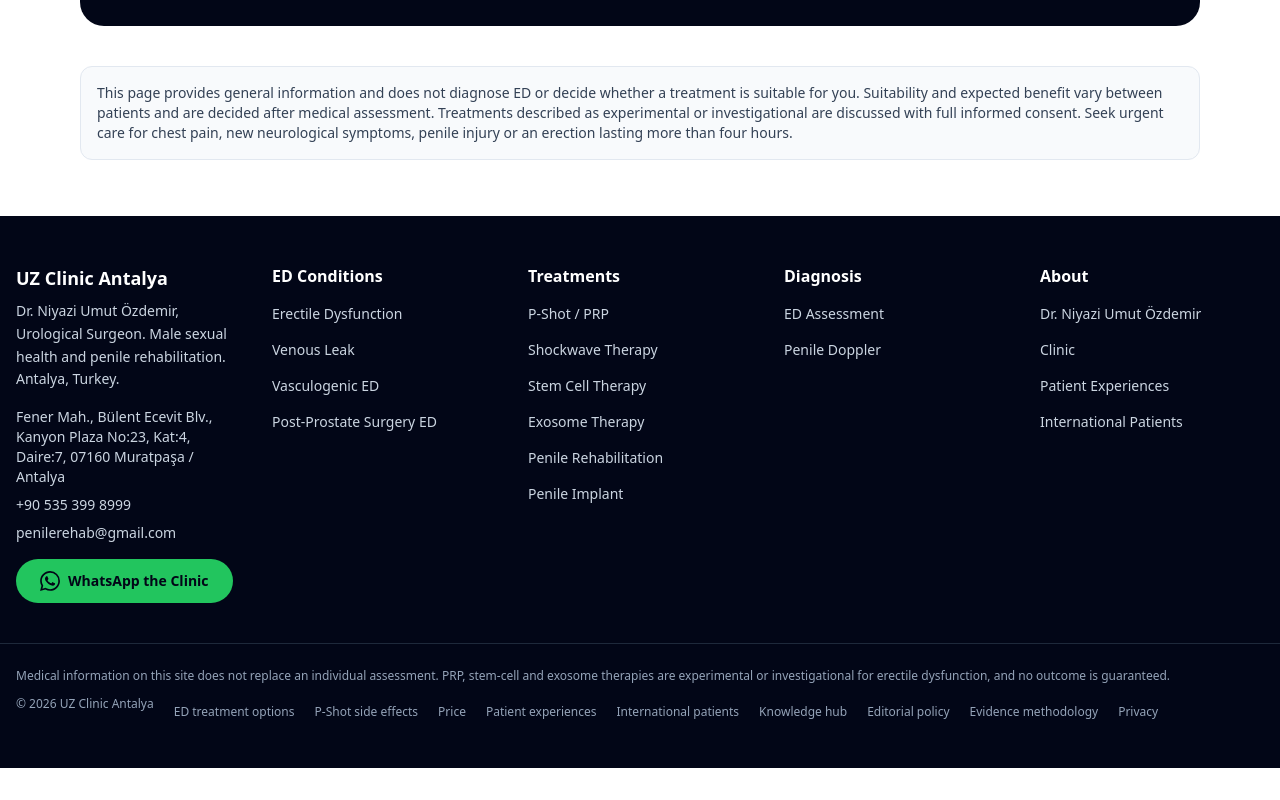
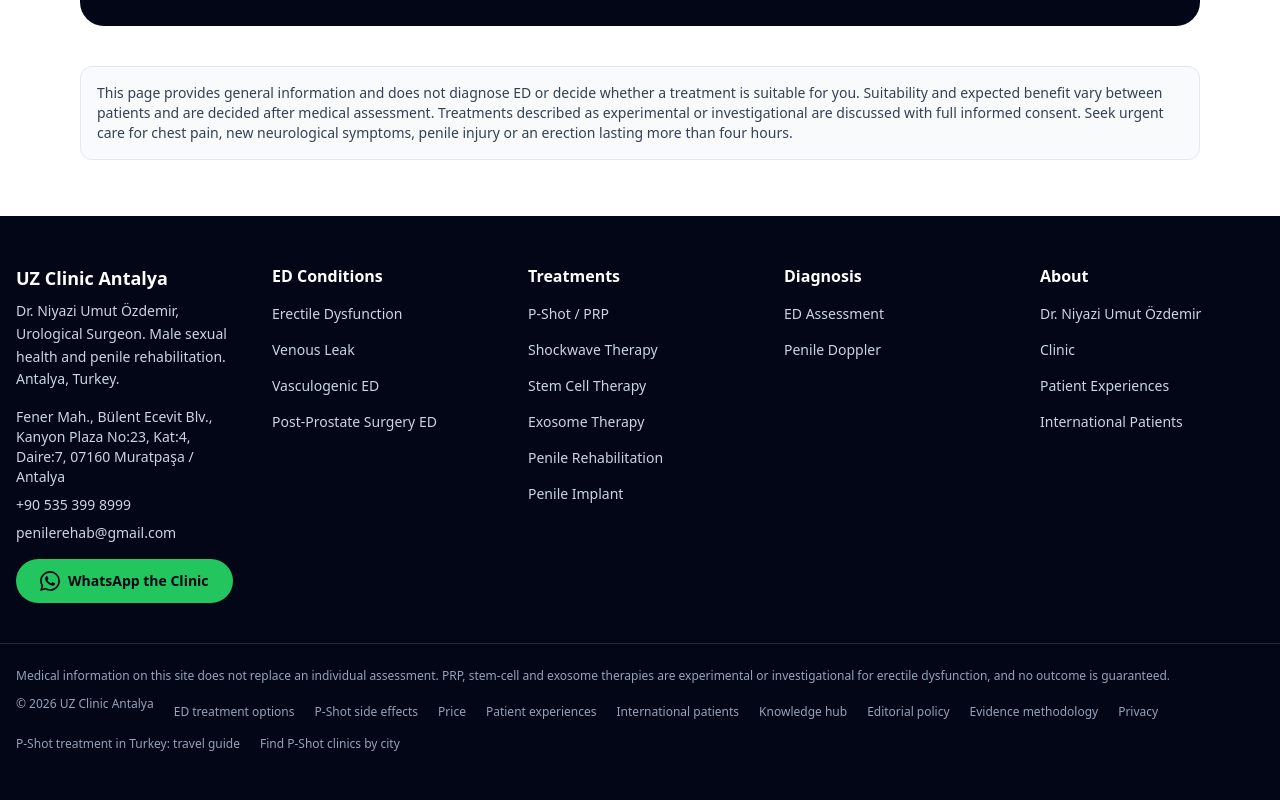
Before and after one commit to digiroiio-lgtm/pshottreatmentcom, a Next.js app: page / in a window 1280 px wide. Shown: the part 6872-7672 px from the top of the page. Before the commit the page ends 7640 px from the top, so only its background shows below. Built offline with nearby package versions, Linux system fonts and the light colour scheme; no server answers.

Commit message:
Add contextual cross-link in footer for related site
Co-Authored-By: Claude Sonnet 5.5 <noreply@anthropic.com>
Claude-Session: https://claude.ai/code/session_016K6YZcD64W9hNCT9mxvvEL

```diff
--- a/src/components/Footer.tsx
+++ b/src/components/Footer.tsx
@@ -37,6 +37,8 @@ export default function Footer() {
           <Link href="/editorial-policy" className="hover:text-white inline-block py-2">Editorial policy</Link>
           <Link href="/evidence-methodology" className="hover:text-white inline-block py-2">Evidence methodology</Link>
           <Link href="/privacy" className="hover:text-white inline-block py-2">Privacy</Link>
+          <a href="https://pshotturkey.com" className="hover:text-white inline-block py-2">P-Shot treatment in Turkey: travel guide</a>
+          <a href="https://pshotnearme.com" className="hover:text-white inline-block py-2">Find P-Shot clinics by city</a>
         </p>
       </div>
     </footer>
```
